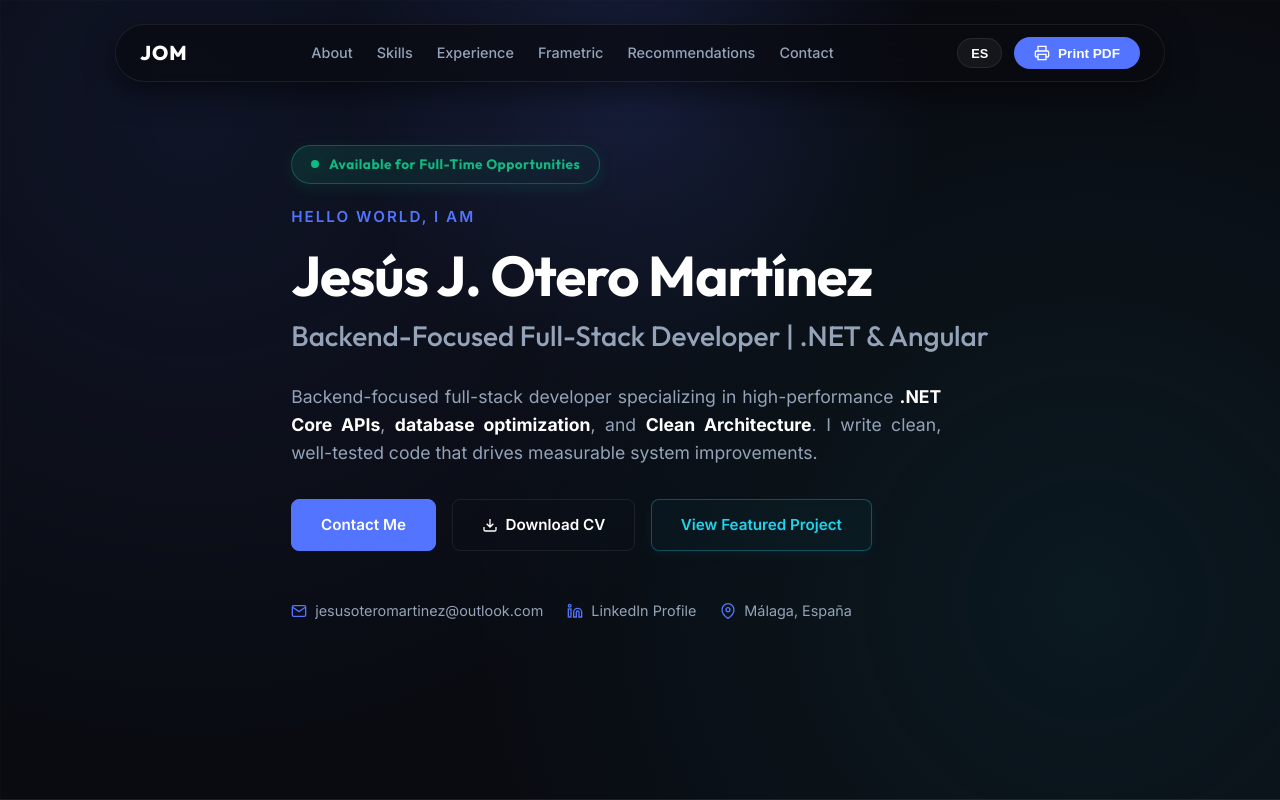
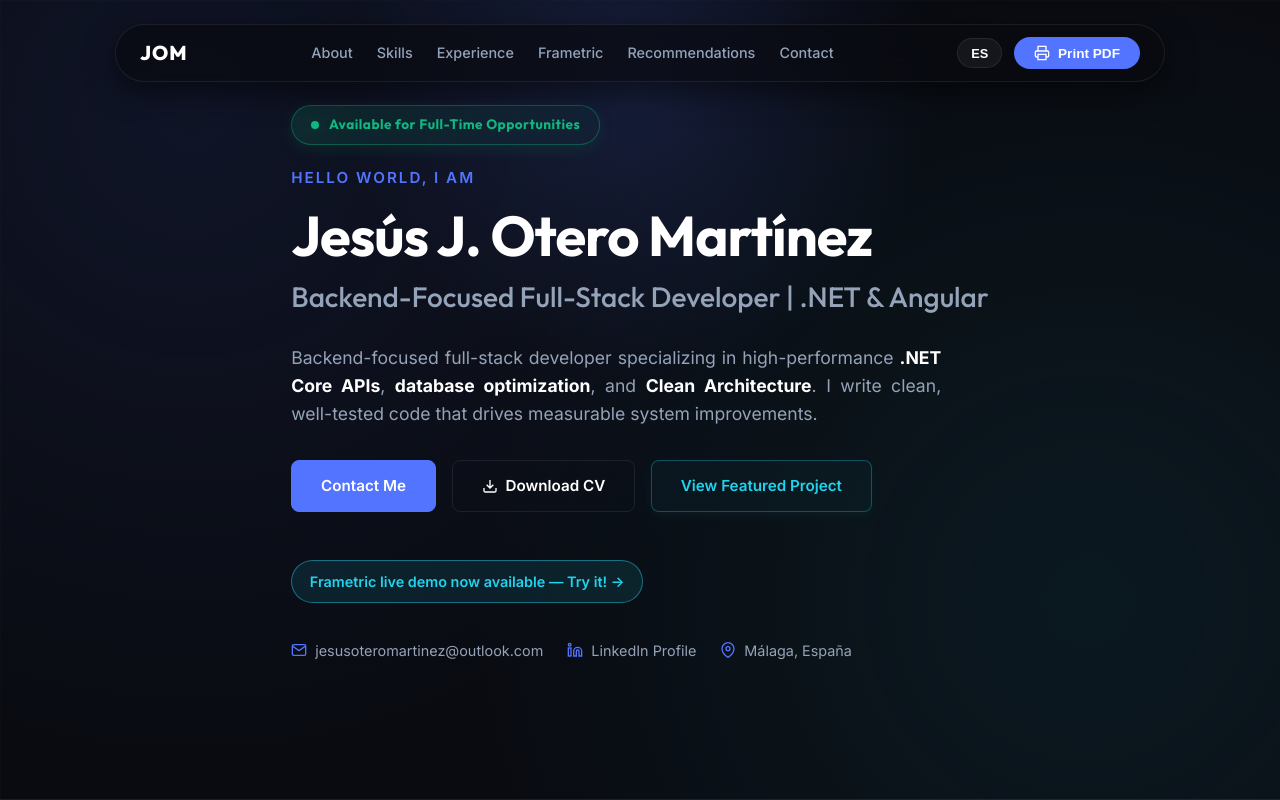
Before and after one commit to jeotma/Portfolio, a plain HTML site: page index.html in a window 1280 px wide. Shown: the top 800 px of the page. Drawn offline with Linux system fonts and the light colour scheme.

Commit message:
Add live demo link for Frametric in hero section

```diff
--- a/index.html
+++ b/index.html
@@ -94,6 +94,13 @@
           <a href="#projects" class="btn btn-tertiary">
             <span class="lang-en">View Featured Project</span>
             <span class="lang-es">Ver proyecto destacado</span>
+          </a>
+        </div>
+
+        <div class="hero-demo-callout animate-fade-up" style="margin-bottom: 2.25rem;">
+          <a href="https://frametric.pages.dev/dashboard" target="_blank" rel="noopener noreferrer" style="display: inline-flex; align-items: center; gap: 0.5rem; padding: 0.55rem 1.1rem; border-radius: 999px; background: rgba(34, 211, 238, 0.1); border: 1px solid rgba(34, 211, 238, 0.45); color: var(--accent); text-decoration: none; font-size: 0.9rem; font-weight: 600;">
+            <span class="lang-en">Frametric live demo now available — Try it! →</span>
+            <span class="lang-es">Demo de Frametric ya disponible — ¡Pruébala! →</span>
           </a>
         </div>
 
```
